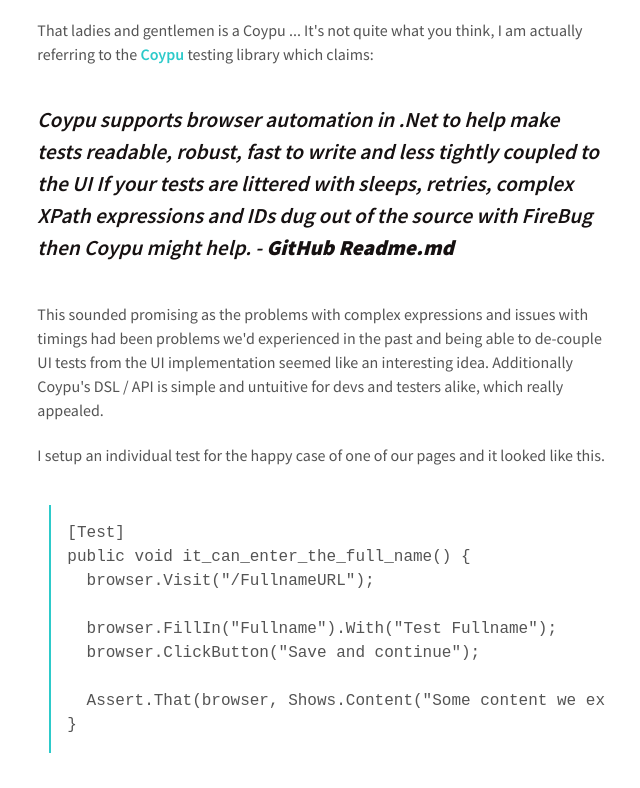
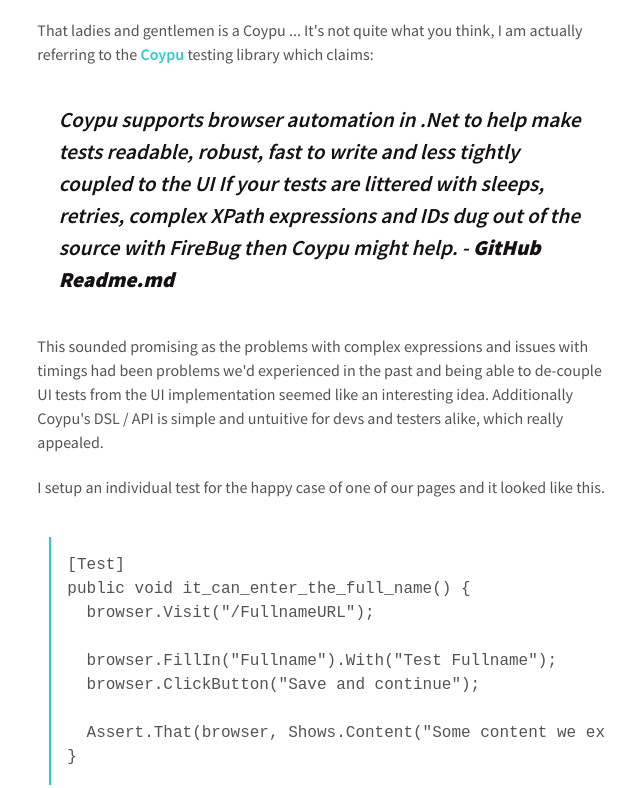
Before and after one commit to dougajmcdonald/dougmcdonald.co.uk, a Gatsby site: page /blog/meetings-are-a-ux-problem in a window 1280 px wide. Shown: the part 1839-2627 px from the top of the page, without its empty margins (176-816 px from the left). Built offline with nearby package versions, Linux system fonts and the light colour scheme; Gatsby itself is replaced by a stand-in of ours; some packages are replaced by stand-ins of ours; code samples lack their colours.

Commit message:
add x margin for quotes

```diff
--- a/src/templates/layout.css
+++ b/src/templates/layout.css
@@ -82,7 +82,7 @@
 } */
 
 blockquote > p {
-  @apply text-lg text-not-quite-black;
+  @apply text-lg text-not-quite-black mx-lg;
 }
 
 .date {
```
